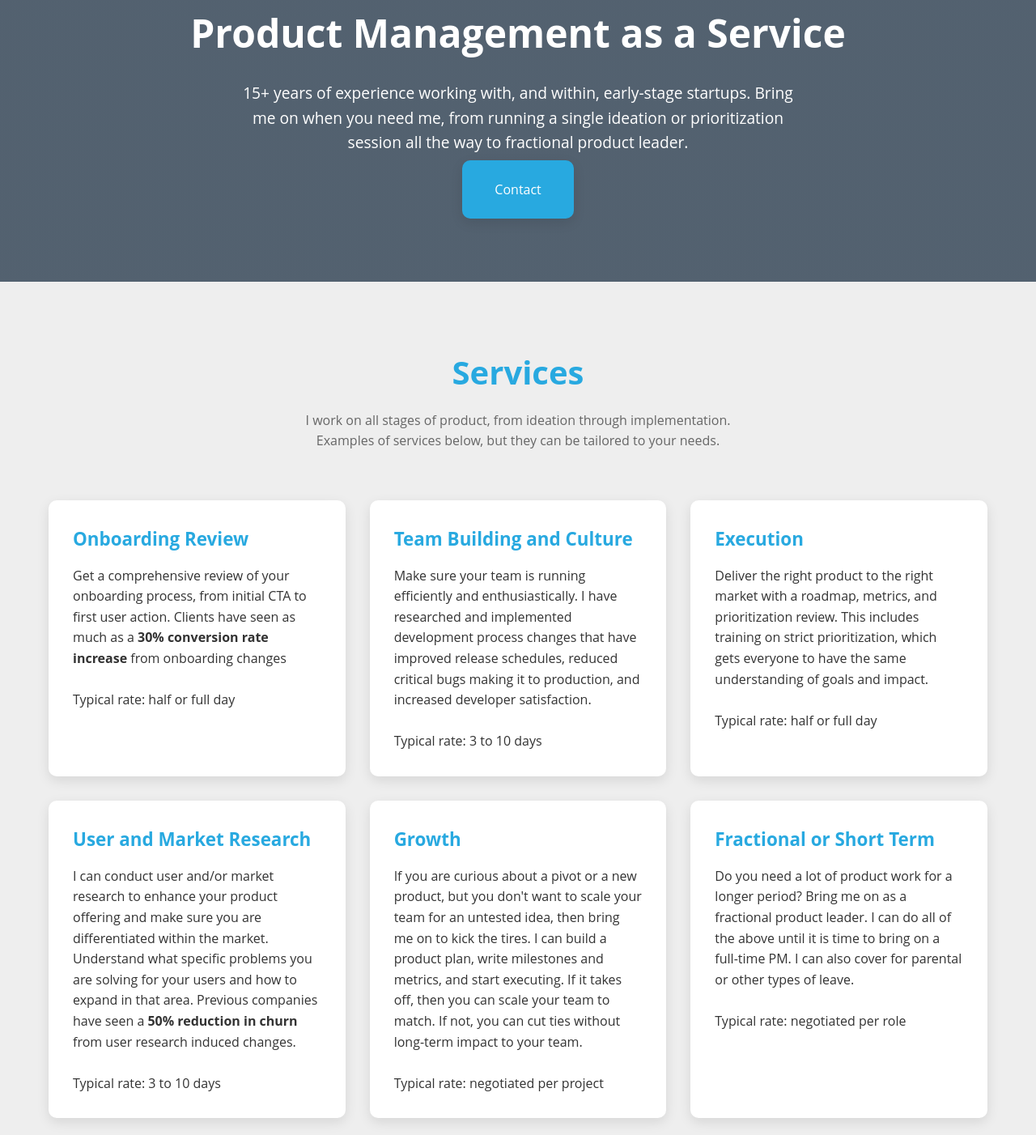
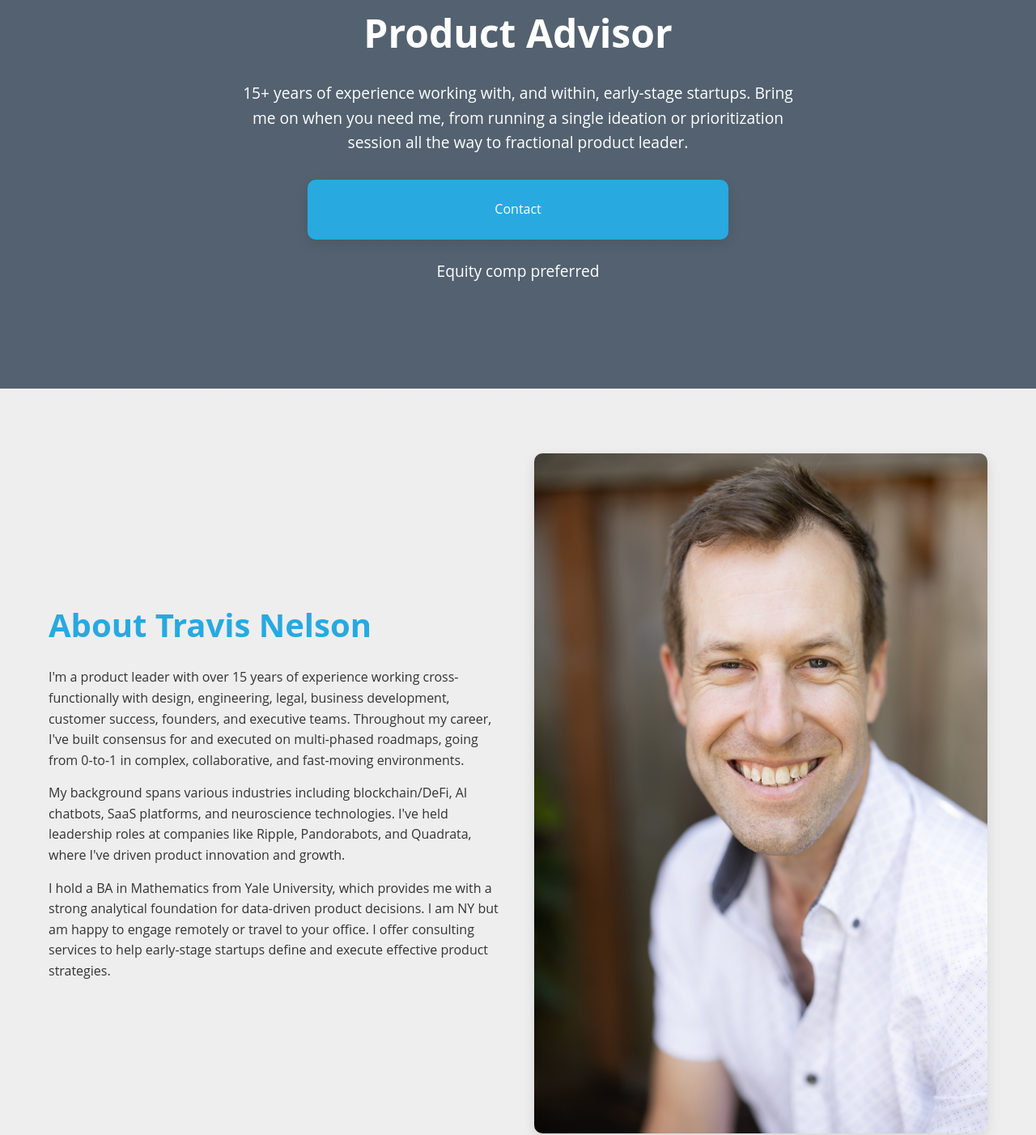
Before and after one commit to infinityetc/infinityetc.github.io, a plain HTML site: page index.html in a window 1280 px wide. Shown: the part 183-1585 px from the top of the page at 81% size. Drawn offline with Linux system fonts and the light colour scheme.

Commit message:
Reduced content
Simplified website by removing excess content. Still need to clean up styles.

```diff
--- a/index.html
+++ b/index.html
@@ -293,10 +293,12 @@
 
         /* CTA Section */
         .cta {
+            display: block;
+            margin: 1.5rem 20rem;
             background-color: var(--primary);
             color: white;
             text-align: center;
-            padding: 25px 40px;
+            padding: 1.5rem;
             border-radius: 10px;
             box-shadow: 0 5px 15px rgba(0, 0, 0, 0.1);
             text-decoration: none;
@@ -404,11 +406,6 @@
         <div class="container">
             <nav class="navbar">
                 <div class="logo">Infinity Etc.</div>
-                <ul class="nav-links">
-                    <li><a href="#services">Services</a></li>
-                    <li><a href="#rates">Rates</a></li>
-                    <li><a href="#about">About</a></li>
-                </ul>
             </nav>
         </div>
     </header>
@@ -416,79 +413,10 @@
     <!-- Hero Section -->
     <section class="hero">
         <div class="container">
-            <h1>Product Management as a Service</h1>
+            <h1>Product Advisor</h1>
             <p>15+ years of experience working with, and within, early-stage startups. Bring me on when you need me, from running a single ideation or prioritization session all the way to fractional product leader.</p>
             <a class="cta" href="mailto:travis.nelson@gmail.com">Contact</a>
-        </div>
-    </section>
-
-    <!-- Services Section -->
-    <section id="services" class="services">
-        <div class="container">
-            <div class="section-title">
-                <h2>Services</h2>
-                <p>I work on all stages of product, from ideation through implementation. Examples of services below, but they can be tailored to your needs.</p>
-            </div>
-            <div class="services-grid">
-                <div class="service-card">
-                    <h3>Onboarding Review</h3>
-                    <p>Get a comprehensive review of your onboarding process, from initial CTA to first user action. Clients have seen as much as a <b>30% conversion rate increase</b> from onboarding changes</p>
-                    <br>
-                    <p>Typical rate: half or full day</p>
-                </div>
-                <div class="service-card">
-                    <h3>Team Building and Culture</h3>
-                    <p>Make sure your team is running efficiently and enthusiastically. I have researched and implemented development process changes that have improved release schedules, reduced critical bugs making it to production, and increased developer satisfaction.</p>
-                    <br>
-                    <p>Typical rate: 3 to 10 days</p>
-                </div>
-                <div class="service-card">
-                    <h3>Execution</h3>
-                    <p>Deliver the right product to the right market with a roadmap, metrics, and prioritization review. This includes training on strict prioritization, which gets everyone to have the same understanding of goals and impact.</p>
-                    <br>
-                    <p>Typical rate: half or full day</p>
-                </div>
-                <div class="service-card">
-                    <h3>User and Market Research</h3>
-                    <p>I can conduct user and/or market research to enhance your product offering and make sure you are differentiated within the market. Understand what specific problems you are solving for your users and how to expand in that area. Previous companies have seen a <b>50% reduction in churn</b> from user research induced changes.</p>
-                    <br>
-                    <p>Typical rate: 3 to 10 days</p>
-                </div>
-                <div class="service-card">
-                    <h3>Growth</h3>
-                    <p>If you are curious about a pivot or a new product, but you don't want to scale your team for an untested idea, then bring me on to kick the tires. I can build a product plan, write milestones and metrics, and start executing. If it takes off, then you can scale your team to match. If not, you can cut ties without long-term impact to your team.</p>
-                    <br>
-                    <p>Typical rate: negotiated per project</p>
-                </div>
-                <div class="service-card">
-                    <h3>Fractional or Short Term</h3>
-                    <p>Do you need a lot of product work for a longer period? Bring me on as a fractional product leader. I can do all of the above until it is time to bring on a full-time PM. I can also cover for parental or other types of leave.</p>
-                    <br>
-                    <p>Typical rate: negotiated per role</p>
-                </div>
-            </div>
-        </div>
-    </section>
-
-    <!-- Rates Section -->
-    <section id="rates" class="expertise">
-        <div class="container">
-            <div class="section-title">
-                <h2>Rates</h2>
-                <p>Rates are quoted in US dollars. Small engagements will be by the half-day. Larger engagements will usually be set with a flat rate for milestone deliverables.</p>
-                <br>
-                <p>I am used to working with startups with limited cash and budget, and I am often happy to take equity as part of or in lieu of cash compensation, either as an advisor grant or SAFE.</p>
-            </div>
-            <div class="expertise-grid">
-                <div class="expertise-item">
-                    <h3>Half Day</h3>
-                    <p>$800</p>
-                </div>
-                <div class="expertise-item">
-                    <h3>Project</h3>
-                    <p>Negotiated on a per project basis with clear milestones and deliverables.</p>
-                </div>
-            </div>
+            <p>Equity comp preferred</p>
         </div>
     </section>
 
@@ -500,7 +428,7 @@
                     <h2>About Travis Nelson</h2>
                     <p>I'm a product leader with over 15 years of experience working cross-functionally with design, engineering, legal, business development, customer success, founders, and executive teams. Throughout my career, I've built consensus for and executed on multi-phased roadmaps, going from 0-to-1 in complex, collaborative, and fast-moving environments.</p>
                     <p>My background spans various industries including blockchain/DeFi, AI chatbots, SaaS platforms, and neuroscience technologies. I've held leadership roles at companies like Ripple, Pandorabots, and Quadrata, where I've driven product innovation and growth.</p>
-                    <p>I hold a BA in Mathematics from Yale University, which provides me with a strong analytical foundation for data-driven product decisions. I split time between DC and NY but am happy to engage remotely or travel to your office. I offer consulting services to help early-stage startups define and execute effective product strategies.</p>
+                    <p>I hold a BA in Mathematics from Yale University, which provides me with a strong analytical foundation for data-driven product decisions. I am NY but am happy to engage remotely or travel to your office. I offer consulting services to help early-stage startups define and execute effective product strategies.</p>
                 </div>
                 <div class="about-image">
                     <img src="travis-nelson.jpg" alt="Travis Nelson" />
```
